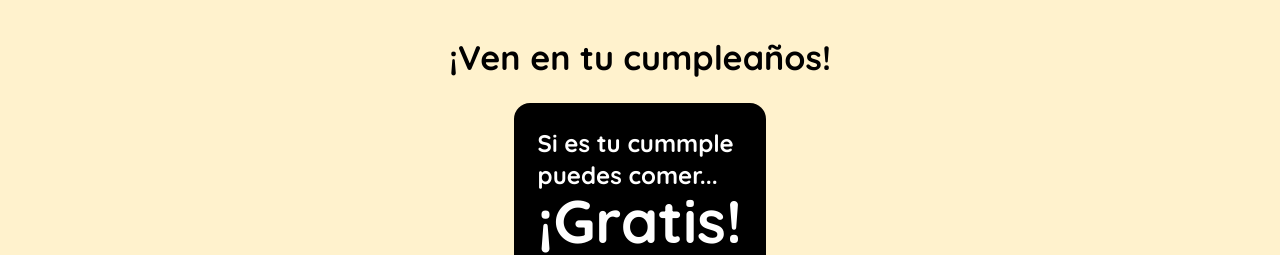
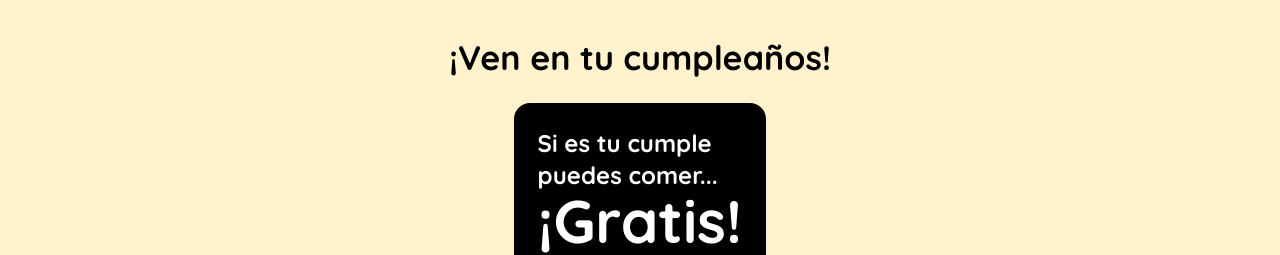
Before and after one commit to Deathvks/EL-REFUGIO-DEL-GOURMET, a React (Vite) app: page / in a window 1280 px wide. Shown: the part 4100-4355 px from the top of the page. Built offline with nearby package versions, Linux system fonts and the light colour scheme; no server answers; the database is empty.

Commit message:
fixed bugs

```diff
--- a/src/components/birthday/Birthday.jsx
+++ b/src/components/birthday/Birthday.jsx
@@ -8,7 +8,7 @@ function Birthday() {
       </div>
       <div className="birthday-card">
         <div className="header">
-          <span className="title">Si es tu cummple puedes comer...</span>
+          <span className="title">Si es tu cumple puedes comer...</span>
           <span className="price">¡Gratis!</span>
         </div>
         <p className="desc">Confirma que es tu cumpleaños desde el mostrador y obtendrás:</p>
```
